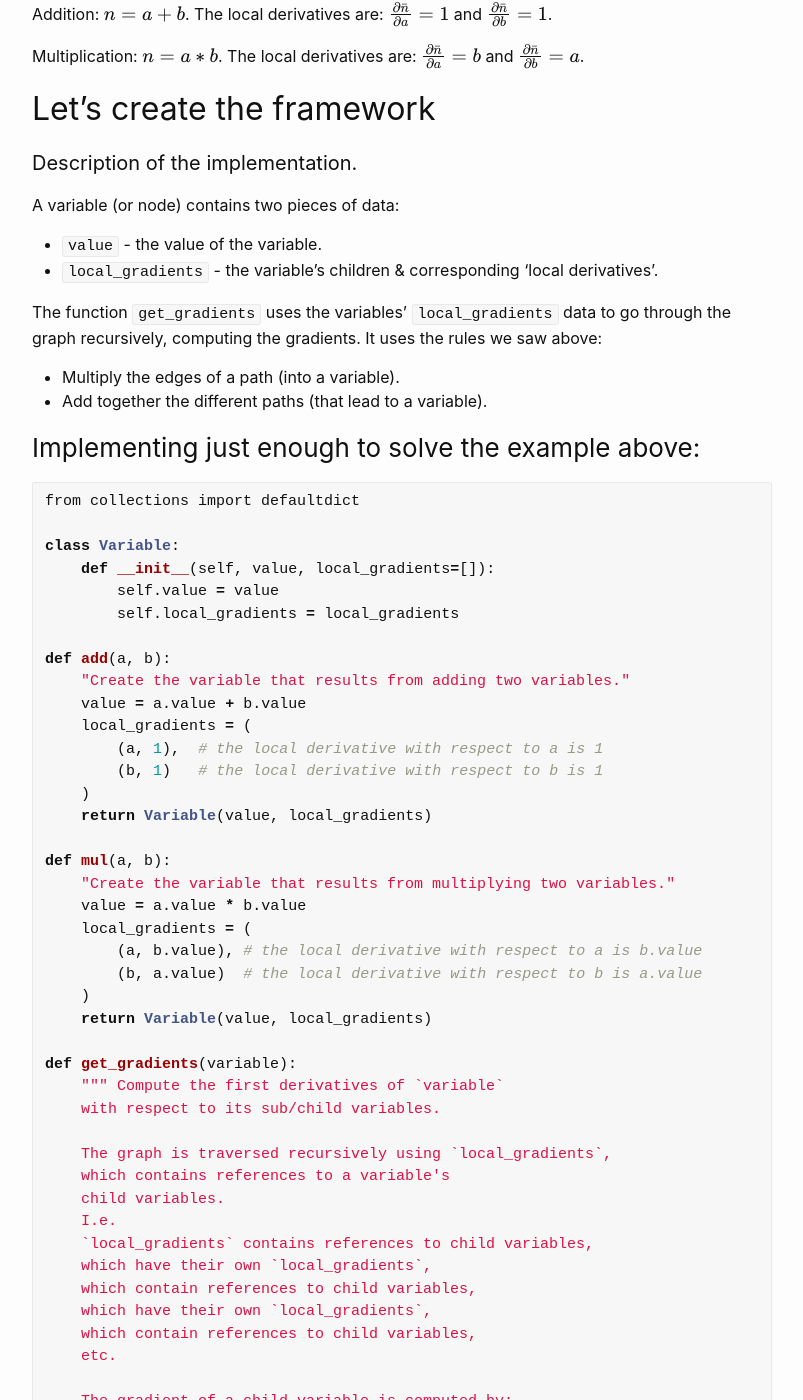
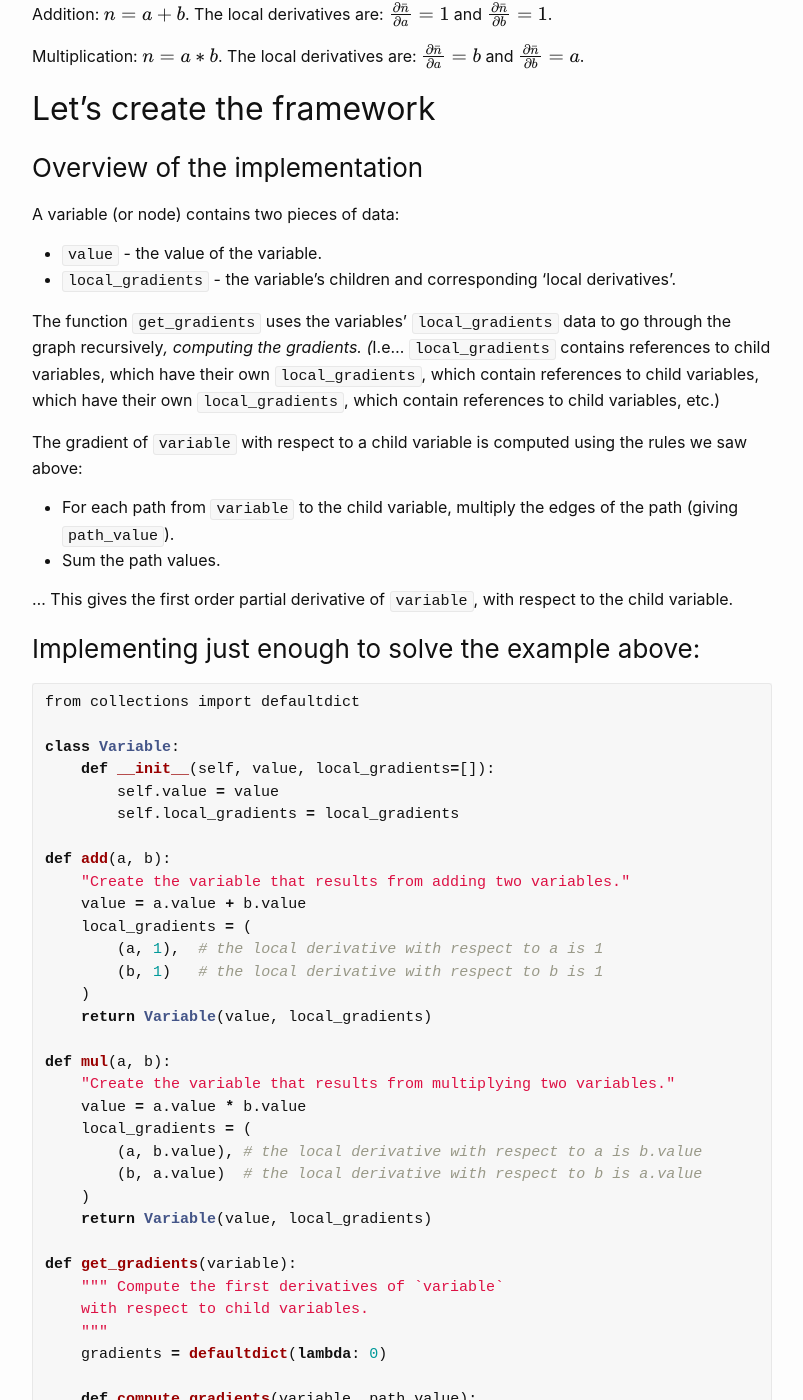
Before and after one commit to sradc/sradc.github.io, a Jekyll site: the page built from _posts/2020-06-11-autodiff.md, in a window 1280 px wide and 1400 px high, scrolled down 3394 px. Shown: the whole window, without its empty margins (238-1041 px from the left). Built offline with Jekyll 4.4.1, drawn with Linux system fonts in a browser that asks for light colours; formulas are drawn with MathJax 3; comment, search, counter and statistics services are not loaded; some of the changed text lies outside the part shown.

Commit message:
Moved code comments into article text. + various small edits
Having overly long comments makes the
code less readable?

````diff
--- a/_posts/2020-06-11-autodiff.md
+++ b/_posts/2020-06-11-autodiff.md
@@ -104,7 +104,7 @@ The bar is to convey a simpler kind of differentiation.
 
 In general: to get a local derivative, treat the variables going into a node as not being functions of other variables.
 
-Note the distinction between local derivatives and partial derivatives: a partial derivative takes the whole graph into account, whereas a local derivative doesn't.
+Note the distinction between local derivatives and partial derivatives: a partial derivative could take the whole graph into account, whereas a local derivative only looks at direct child nodes.
 
 For example, recall that $d = a * c$. Then compare $ \frac{\partial{d}}{\partial{a}} = 2a + b $, to $ \frac{\partial \bar{d} }{\partial a} = c $. The local derivative $\frac{\partial \bar{d} }{\partial a}  = c$, is obtained by treating $c$ as a constant before differentiating the expression for $d$.
 
@@ -121,19 +121,30 @@ The local derivatives are: $\frac{\partial \bar{n} }{\partial a}  = b$ and $\fra
 
 ## Let's create the framework
 
-#### Description of the implementation.
+### Overview of the implementation
 
 A variable (or node) contains two pieces of data:
 
 - `value` - the value of the variable.
-- `local_gradients` - the variable's children & corresponding 'local derivatives'.
+- `local_gradients` - the variable's children and corresponding 'local derivatives'.
 
 The function `get_gradients` uses the variables' `local_gradients` data to go through the
-graph recursively, computing the gradients.
-It uses the rules we saw above:
+graph recursively*, computing the gradients.
+(*I.e...
+`local_gradients` contains references to child variables,
+which have their own `local_gradients`,
+which contain references to child variables,
+which have their own `local_gradients`,
+which contain references to child variables,
+etc.)
 
-- Multiply the edges of a path (into a variable).
-- Add together the different paths (that lead to a variable).
+The gradient of `variable` with respect to a child variable is computed using the rules we saw above:
+- For each path from `variable` to the child variable,
+multiply the edges of the path (giving `path_value`).
+- Sum the path values.
+
+... This gives the first order partial derivative of `variable`,
+with respect to the child variable.
 
 ### Implementing just enough to solve the example above:
 
@@ -165,26 +176,7 @@ def mul(a, b):
 
 def get_gradients(variable):
     """ Compute the first derivatives of `variable`
-    with respect to its sub/child variables.
-
-    The graph is traversed recursively using `local_gradients`,
-    which contains references to a variable's
-    child variables.
-    I.e.
-    `local_gradients` contains references to child variables,
-    which have their own `local_gradients`,
-    which contain references to child variables,
-    which have their own `local_gradients`,
-    which contain references to child variables,
-    etc.
-
-    The gradient of a child variable is computed by:
-    - For each path from `variable` to the child variable,
-    multiply the edges of the path (this is `path_value`).
-    - Sum the path values.
-    This gives the first derivative of `variable`,
-    with respect to the child variable.
-
+    with respect to child variables.
     """
     gradients = defaultdict(lambda: 0)
 
@@ -198,7 +190,7 @@ def get_gradients(variable):
             compute_gradients(child_variable, child_path_value)
 
     compute_gradients(variable, path_value=1)
-    # (path_value=1 is from `variable` differentiated by itself.)
+    # (path_value=1 is from `variable` differentiated by itself)
     return dict(gradients)
 ```
 
@@ -253,7 +245,6 @@ dict(d.local_gradients)[c] = 4
 dict(c.local_gradients)[a] = 1
 dict(c.local_gradients)[b] = 1
 ```
-
 
 We saw these in our example above as:
 
````
Also changed, not shown: other parts of _posts/2020-06-11-autodiff.md (+2 -2 lines).
